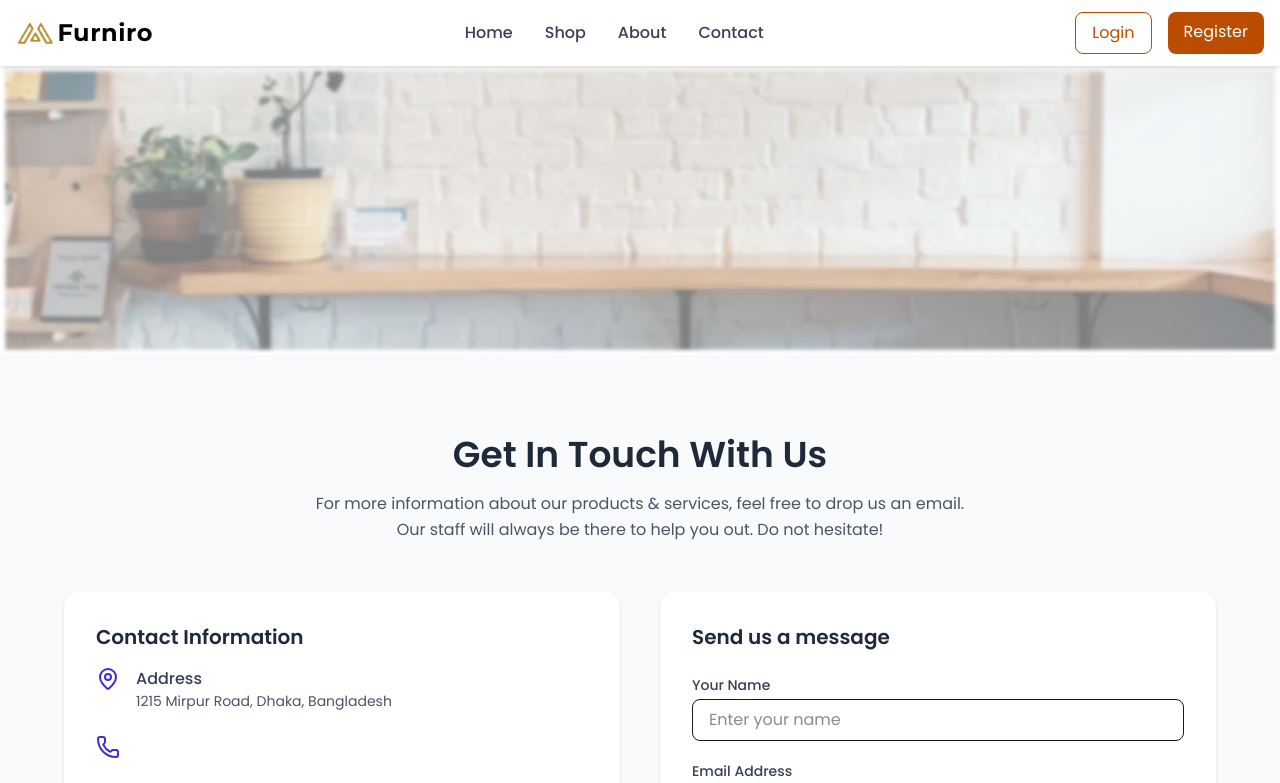
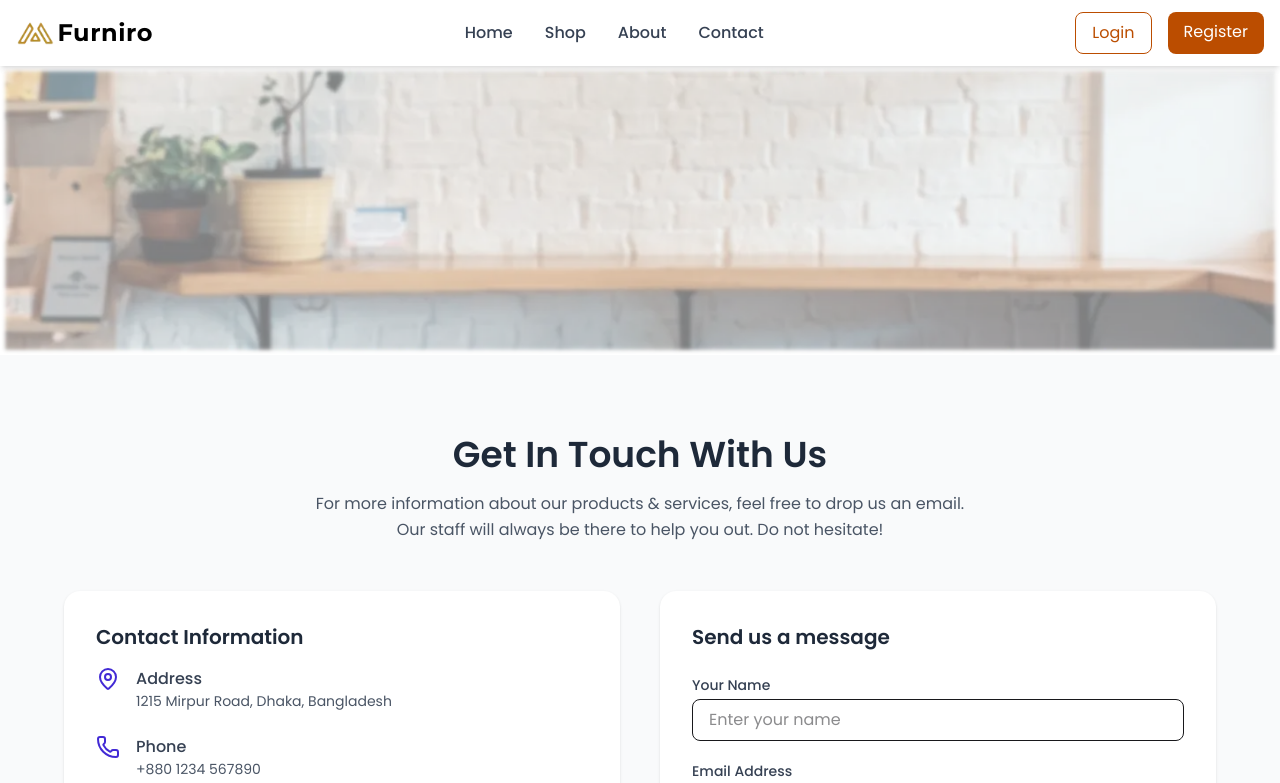
Before and after one commit to touhidtamim/Furniro, a React (Vite) app: page /contact in a window 1280 px wide. Shown: the top 783 px of the page. Built offline with nearby package versions, Linux system fonts and the light colour scheme.

Commit message:
updated contact page

```diff
--- a/src/Pages/Contact/Contact.jsx
+++ b/src/Pages/Contact/Contact.jsx
@@ -43,6 +43,10 @@ const Contact = () => {
 
               <div className="flex items-start gap-4">
                 <Phone className="text-primary" />
+                <div>
+                  <h3 className="font-medium text-gray-700">Phone</h3>
+                  <p className="text-gray-600 text-sm">+880 1234 567890</p>
+                </div>
               </div>
 
               <div className="flex items-start gap-4">
```
